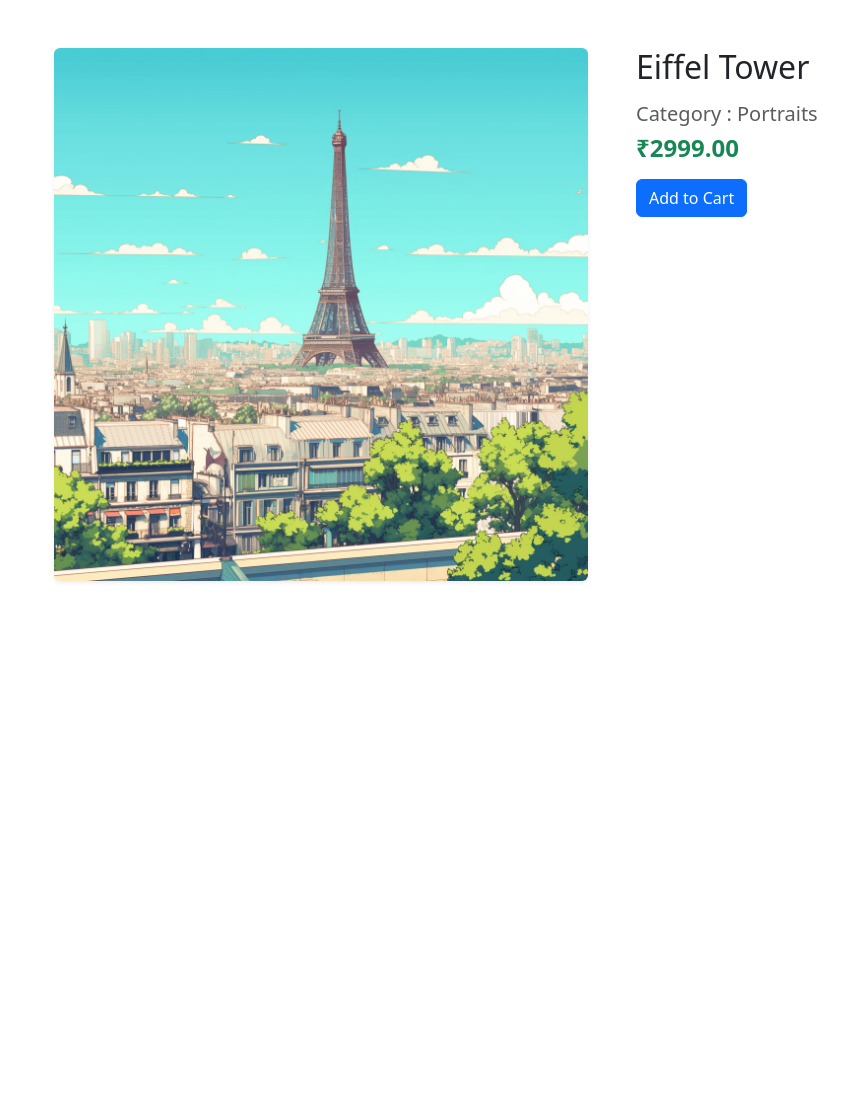
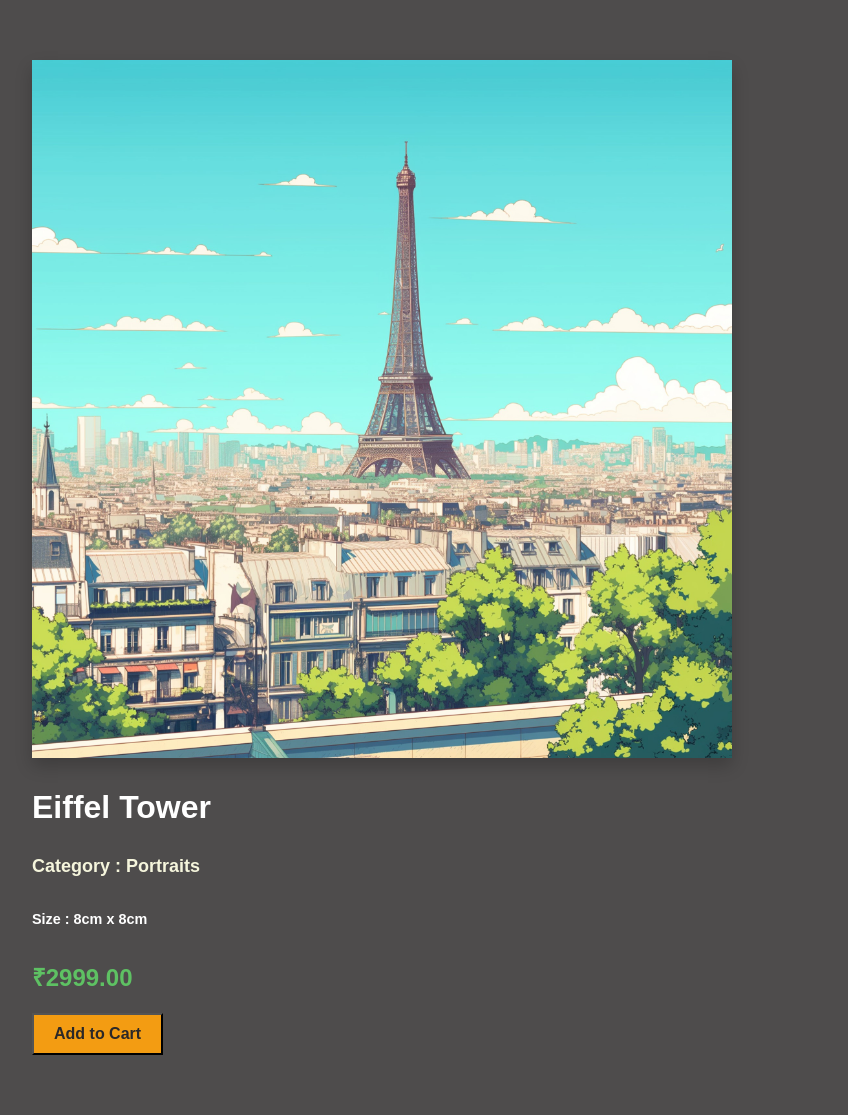
Before and after one commit to Surajksgit/Paintings-artbhavan, a Django app: page /artwork/12/ in a window 1280 px wide. Shown: the whole page, without its empty margins (28-876 px from the left). Before the commit the page ends 582 px from the top, so only its background shows below. Run offline with Django 5.2, Linux system fonts and the light colour scheme; data comes from the database, SQL or seed files in the repository; both versions use the stored data as it was after the commit; some libraries are stand-ins or nearby versions.

Commit message:
art view

```diff
--- a/paintings/models.py
+++ b/paintings/models.py
@@ -52,6 +52,8 @@ class Artwork(models.Model):
     image = models.ImageField(upload_to='artworks/')
     category = models.CharField(max_length=50, choices=CATEGORY_CHOICES)
     price = models.DecimalField(max_digits=10, decimal_places=2)
+    height = models.PositiveIntegerField(help_text="Height in cm")
+    width = models.PositiveIntegerField(help_text="Width in cm")
     description = models.TextField(blank=True, null=True)
 
     def __str__(self):
--- a/paintings/static/css/artwork_detail.css
+++ b/paintings/static/css/artwork_detail.css
@@ -0,0 +1,67 @@
+body {
+    font-family: Arial, sans-serif;
+    margin: 0;
+    padding: 0;
+    background: linear-gradient(to right, #4e4c4c, #4e4c4c);
+}
+
+.container.my-5 {
+    padding: 20px;
+    max-width: 700px;
+    margin: 40px ;
+    border-radius: 10px;
+}
+
+.img-fluid.rounded.shadow-sm {
+    width: 100%;
+    height: auto;
+    /* border-radius: 10px; */
+    box-shadow: 0 8px 16px rgba(0,0,0,0.2);
+    object-fit: cover;
+}
+
+.col-md-6 h2 {
+    font-size: 32px;
+    margin-bottom: 10px;
+    color: #fff;
+
+}
+
+.col-md-6 h5.text-muted {
+    font-size: 18px;
+    color: beige;
+    margin-bottom: 10px;
+
+}
+
+
+.text-success.fw-bold.mb-3 {
+    font-size: 24px;
+    font-weight: bold;
+    color: #5ec163;
+    margin-bottom: 15px !important;
+
+}
+
+.col-md-6 p.lead {
+    font-size: 18px;
+    margin-bottom: 20px;
+
+}
+
+.btn {
+    text-decoration: none;
+    color: #2b2828;
+    font-weight: bold;
+    cursor: pointer;
+    background-color:#f39c12;
+    padding: 10px 20px;
+    font-size: 16px;
+    transition: background-color 0.3s ease;
+
+}
+
+.btn:hover {
+    background-color: #2b2828;
+    color: #f39c12;
+}
--- a/paintings/templates/artwork_detail.html
+++ b/paintings/templates/artwork_detail.html
@@ -5,8 +5,8 @@
 <html>
 <head>
     <title>{{ artwork.title }}</title>
-    <link href="{% static 'css/bootstrap.min.css' %}" rel="stylesheet">
-    <link href="https://cdn.jsdelivr.net/npm/bootstrap@5.3.0/dist/css/bootstrap.min.css" rel="stylesheet">
+    <link href="{% static 'css/artwork_detail.css' %}" rel="stylesheet">
+    <!-- <link href="https://cdn.jsdelivr.net/npm/bootstrap@5.3.0/dist/css/bootstrap.min.css" rel="stylesheet"> -->
     <script src="https://cdn.jsdelivr.net/npm/bootstrap@5.3.4/dist/js/bootstrap.bundle.min.js"
     integrity="sha384-YUe2LzesAfftltw+PEaao2tjU/QATaW/rOitAq67e0CT0Zi2VVRL0oC4+gAaeBKu" crossorigin="anonymous"></script>
     <script src="https://cdnjs.cloudflare.com/ajax/libs/font-awesome/6.4.2/js/all.min.js"></script>
@@ -22,10 +22,11 @@
         </div>
         <div class="col-md-6">
             <h2 class="mb-3"> {{ artwork.title }}</h2>
-            <h5 class="text-muted">Category : {{ artwork.category }}</h5>
+            <h5 class="text-muted " >Category : {{ artwork.category }}</h5>
+            <h6 class="text-muted" style="font-size: 0.9rem; color: #fff;">Size : {{ artwork.height }}cm x {{ artwork.width }}cm</h6>
             <h4 class="text-success fw-bold mb-3"> ₹{{ artwork.price }}</h4>
             <p class="lead">{{ artwork.description }}</p>
-            <button class="btn btn-primary">Add to Cart</button>
+            <button class="btn ">Add to Cart</button>
         </div>
     </div>
 </div>
--- a/paintings/templates/collection.html
+++ b/paintings/templates/collection.html
@@ -13,7 +13,7 @@
 <body>
          <!-- Fixed Navbar -->
     <nav class="nav">
-        <div><strong style="margin-left: 70px; font-size: 1.5rem;">ArtBhavan</strong></div>
+        <div><strong style="margin-left: 70px; font-size: 1.5rem; ">ArtBhavan</strong></div>
         <div>
             <a href="/">Home</a>
             <a href="#about">About</a>
@@ -26,7 +26,7 @@
         <div class="nav-links">
             <a href="#new" class="">New</a>
         </div>
-        <h2 class="text-center" style="color: #fff; margin-left: 130px;">Explore Our Art Collection</h2>
+        <h2 class="text-center" style="color: #fff; margin-left: 130px; font-family: Arial, sans-serif; font-weight: bold;font-size: 1.5rem;">Explore Our Art Collection</h2>
         <!-- Search Bar -->
         <div class="search-container">
             <input type="text" class="search-bar" placeholder="Search for artworks...">
--- a/paintings/views.py
+++ b/paintings/views.py
@@ -271,6 +271,8 @@ def collection_view(request):
     return render(request, 'collection.html', {'artworks': artworks})
 
 
+
+# Artwork detail page------------------------------------>
 def artwork_detail(request, artwork_id):
     artwork = get_object_or_404(Artwork, id=artwork_id)
     return render(request, 'artwork_detail.html', {'artwork': artwork})
```
Also changed, not shown: db.sqlite3, media/artworks/among-us-red4k.jpg (added), media/artworks/batman-.jpg (added), media/artworks/beachhouse2.jpeg (added), media/artworks/efialtower3.jpg (added), media/artworks/knight-4k.jpg (added), media/artworks/manwithbook2.jpeg (added), media/artworks/street2.jpeg (added), paintings/migrations/0008_artwork_height_artwork_width.py (added).
